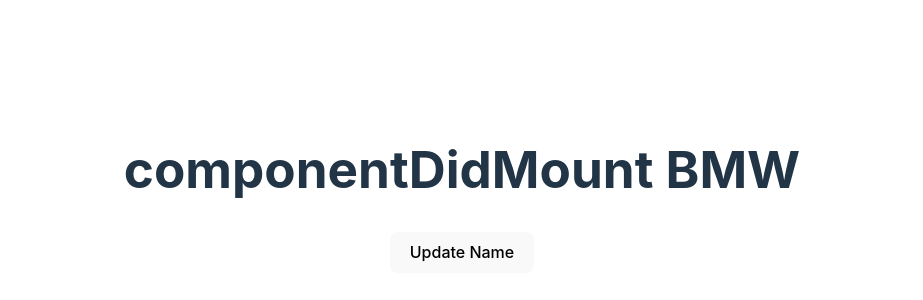
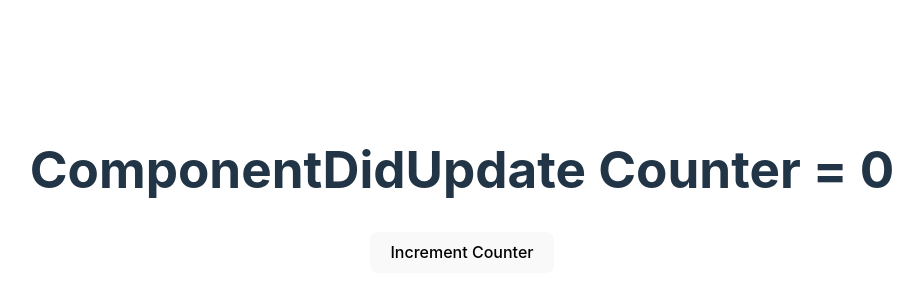
Before and after one commit to Bhanu-Partap/react-learnings-with-vite, a React (Vite) app in the folder my-first-react-app/: page / in a window 1280 px wide. Shown: the part 210-510 px from the top of the page, without its empty margins (178-1101 px from the left). Built offline with nearby package versions, Linux system fonts and the light colour scheme.

Commit message:
counter increment using componentdidupdate

```diff
--- a/my-first-react-app/src/App.jsx
+++ b/my-first-react-app/src/App.jsx
@@ -1,6 +1,7 @@
 // import { useState } from "react"
 import "./App.css"
 import ComponentDidMount from "./Components/ComponentDidMount"
+import ComponentDidUpdate from "./Components/ComponentDidUpdate"
 // import Constructor from "./Components/Constructor"
 // import Login from "./Components/Login"
 // import Formbox from "./Components/Formbox"
@@ -81,8 +82,8 @@
       {/* <PropsAsset data={getData} name={lamborghini}/> */}
       {/* <Constructor name="honeey" /> */}
       {/* <Render  /> */}
-      <ComponentDidMount />
-
+      {/* <ComponentDidMount /> */}
+      <ComponentDidUpdate />
     </>
   )
 }
--- a/my-first-react-app/src/Components/ComponentDidUpdate.jsx
+++ b/my-first-react-app/src/Components/ComponentDidUpdate.jsx
@@ -4,7 +4,8 @@
     constructor() {
         super()
         this.state={
-            name:"BMW"
+            name:"BMW",
+            count:0
         }
     }
     componentDidUpdate() {
@@ -16,8 +17,10 @@
         console.warn("Render");
         return (
             <div className="Component">
-                <h1>Heyy {this.state.name}</h1>
-                <button onClick={()=>this.setState({name:"Lamborghini"})}>Update Name</button>
+                {/* <h1>Heyy {this.state.name}</h1> */}
+                <h1>ComponentDidUpdate Counter = {this.state.count}</h1>
+                {/* <button onClick={()=>this.setState({name:"Lamborghini"})}>Update Name</button> */}
+                <button onClick={()=>this.setState({count:this.state.count + 1})}>Increment Counter</button>
             </div>
         )
     }
```
